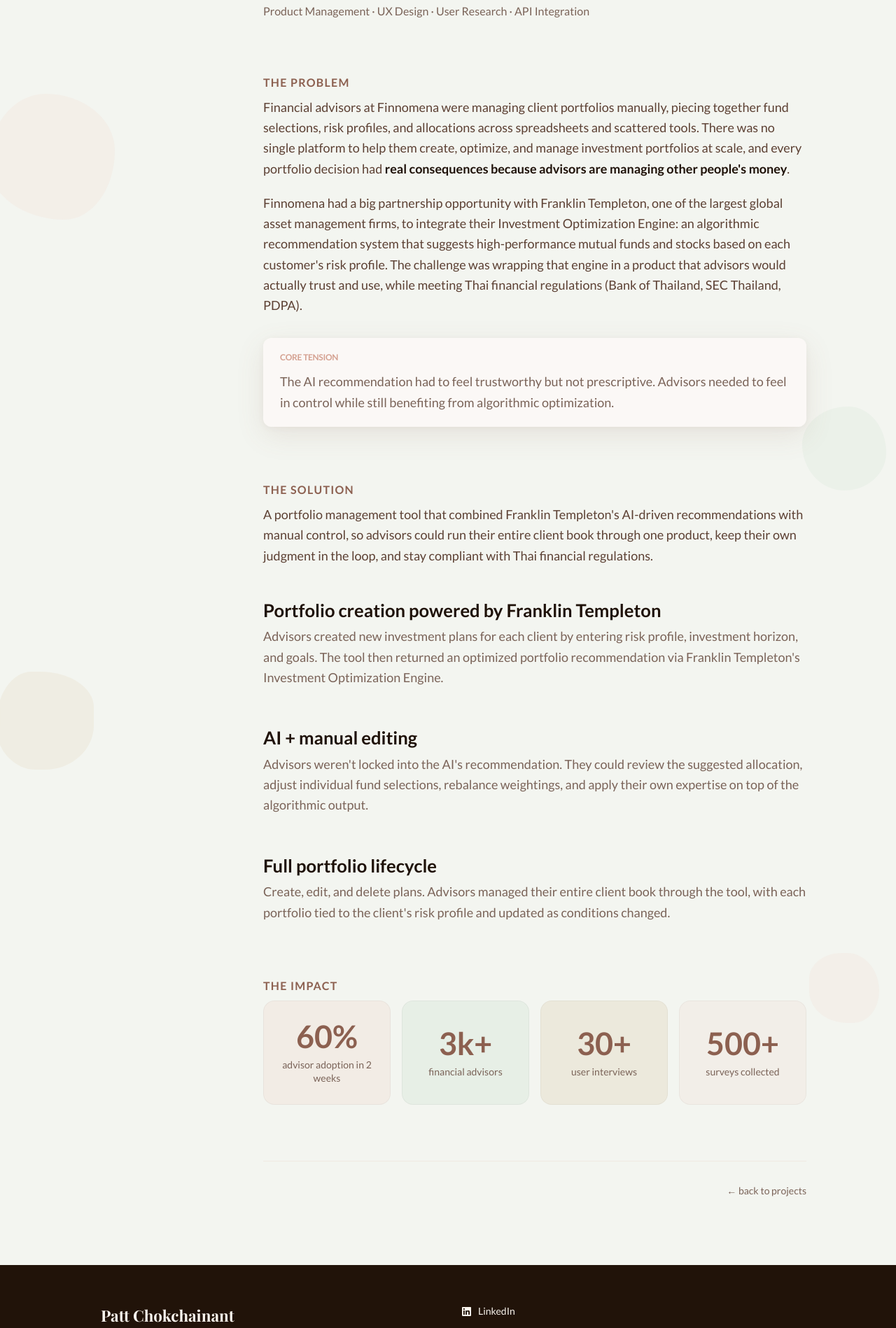
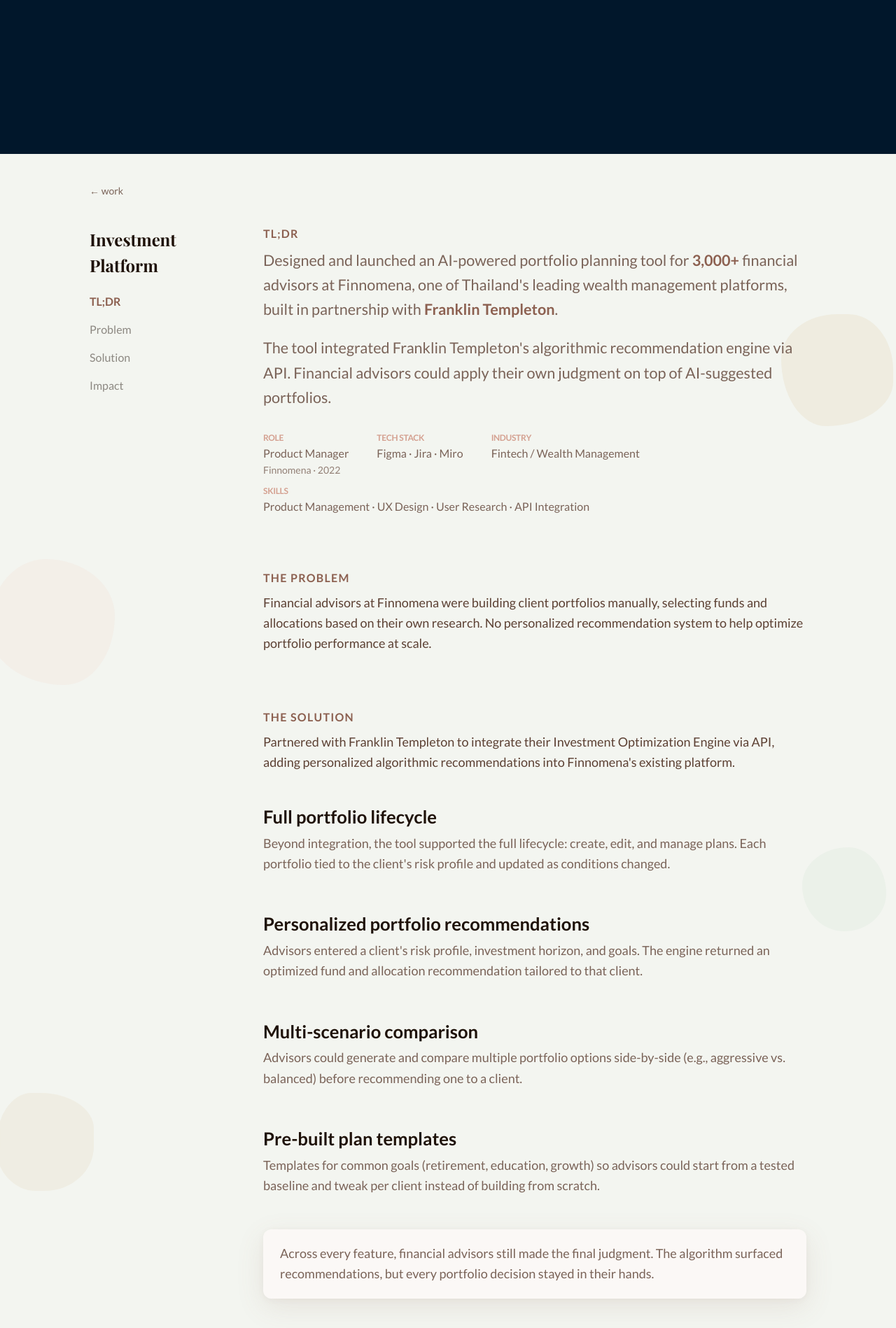
Before and after one commit to pattchok/portfolio, a Next.js app: page /work/finnomena in a window 1280 px wide. Shown: the part 560-2458 px from the top of the page at 70% size. Built offline with nearby package versions, Linux system fonts and the light colour scheme; a web font is replaced by a local one.

Commit message:
update finnomena content

```diff
--- a/app/work/finnomena/page.tsx
+++ b/app/work/finnomena/page.tsx
@@ -1,6 +1,7 @@
 import type { Metadata } from "next";
 import Link from "next/link";
 import FadeIn from "@/components/FadeIn";
+import HeroWorkBg from "@/components/HeroWorkBg";
 import SectionNav, { type SectionNavItem } from "@/components/SectionNav";
 import { LATO } from "@/lib/constants";
 
@@ -67,8 +68,11 @@
 export default function FinnomenaPage() {
   return (
     <main style={{ backgroundColor: "#F3F5F0", overflowX: "clip" }} className="min-h-screen">
+      {/* ── Hero image band ─────────────────────────────────────── */}
+      <HeroWorkBg image="/work/finnomena/finnomena-cover.png" alt="Finnomena" height={780} objectPosition="top" />
+
       {/* ── Back link ───────────────────────────────────────────── */}
-      <div className="max-w-6xl mx-auto px-6 md:px-10 lg:px-16 pt-28">
+      <div className="max-w-6xl mx-auto px-6 md:px-10 lg:px-16 pt-10">
         <FadeIn>
           <Link
             href="/work"
@@ -156,47 +160,13 @@
                 <SectionLabel>The Problem</SectionLabel>
                 <div className="space-y-5 leading-relaxed" style={{ color: "#5C4033" }}>
                   <p>
-                    Financial advisors at Finnomena were managing client
-                    portfolios manually, piecing together fund selections,
-                    risk profiles, and allocations across spreadsheets and
-                    scattered tools. There was no single platform to help
-                    them create, optimize, and manage investment portfolios
-                    at scale, and every portfolio decision had{" "}
-                    <strong className="text-text">
-                      real consequences because advisors are managing other
-                      people&apos;s money
-                    </strong>.
-                  </p>
-                  <p>
-                    Finnomena had a big partnership opportunity with Franklin
-                    Templeton, one of the largest global asset management
-                    firms, to integrate their Investment Optimization Engine:
-                    an algorithmic recommendation system that suggests
-                    high-performance mutual funds and stocks based on each
-                    customer&apos;s risk profile. The challenge was wrapping
-                    that engine in a product that advisors would actually
-                    trust and use, while meeting Thai financial regulations
-                    (Bank of Thailand, SEC Thailand, PDPA).
+                    Financial advisors at Finnomena were building client
+                    portfolios manually, selecting funds and allocations based
+                    on their own research. No personalized recommendation
+                    system to help optimize portfolio performance at scale.
                   </p>
                 </div>
 
-                {/* Callout: the core tension */}
-                <div
-                  className="rounded-xl px-6 py-5 mt-8"
-                  style={{
-                    background: "rgba(253,250,247,0.85)",
-                    boxShadow: "0 12px 40px rgba(140, 96, 80, 0.12), 0 2px 8px rgba(140, 96, 80, 0.06)",
-                  }}
-                >
-                  <p className="text-xs font-bold tracking-tight uppercase text-pink-dark mb-3">
-                    Core tension
-                  </p>
-                  <p className="text-muted leading-relaxed">
-                    The AI recommendation had to feel trustworthy but not
-                    prescriptive. Advisors needed to feel in control while
-                    still benefiting from algorithmic optimization.
-                  </p>
-                </div>
               </section>
             </FadeIn>
 
@@ -210,11 +180,10 @@
                   className="leading-relaxed mb-12 text-lg"
                   style={{ fontFamily: LATO, color: "#5C4033" }}
                 >
-                  A portfolio management tool that combined Franklin
-                  Templeton&apos;s AI-driven recommendations with manual
-                  control, so advisors could run their entire client book
-                  through one product, keep their own judgment in the loop,
-                  and stay compliant with Thai financial regulations.
+                  Partnered with Franklin Templeton to integrate their
+                  Investment Optimization Engine via API, adding personalized
+                  algorithmic recommendations into Finnomena&apos;s existing
+                  platform.
                 </p>
 
                 {/* 3 features */}
@@ -225,14 +194,13 @@
                       className="text-text mb-2"
                       style={{ fontFamily: LATO, fontWeight: 700, fontSize: "clamp(1.35rem, 2.2vw, 1.6rem)", lineHeight: 1.2 }}
                     >
-                      Portfolio creation powered by Franklin Templeton
+                      Full portfolio lifecycle
                     </h3>
                     <p className="text-muted leading-relaxed mb-5 text-lg">
-                      Advisors created new investment plans for each client
-                      by entering risk profile, investment horizon, and
-                      goals. The tool then returned an optimized portfolio
-                      recommendation via Franklin Templeton&apos;s
-                      Investment Optimization Engine.
+                      Beyond integration, the tool supported the full lifecycle:
+                      create, edit, and manage plans. Each portfolio tied
+                      to the client&apos;s risk profile and updated as
+                      conditions changed.
                     </p>
                   </div>
 
@@ -242,14 +210,13 @@
                       className="text-text mb-2"
                       style={{ fontFamily: LATO, fontWeight: 700, fontSize: "clamp(1.35rem, 2.2vw, 1.6rem)", lineHeight: 1.2 }}
                     >
-                      AI + manual editing
+                      Personalized portfolio recommendations
                     </h3>
                     <p className="text-muted leading-relaxed mb-5 text-lg">
-                      Advisors weren&apos;t locked into the AI&apos;s
-                      recommendation. They could review the suggested
-                      allocation, adjust individual fund selections,
-                      rebalance weightings, and apply their own expertise
-                      on top of the algorithmic output.
+                      Advisors entered a client&apos;s risk profile,
+                      investment horizon, and goals. The engine returned an
+                      optimized fund and allocation recommendation tailored
+                      to that client.
                     </p>
                   </div>
 
@@ -259,15 +226,44 @@
                       className="text-text mb-2"
                       style={{ fontFamily: LATO, fontWeight: 700, fontSize: "clamp(1.35rem, 2.2vw, 1.6rem)", lineHeight: 1.2 }}
                     >
-                      Full portfolio lifecycle
+                      Multi-scenario comparison
                     </h3>
                     <p className="text-muted leading-relaxed mb-5 text-lg">
-                      Create, edit, and delete plans. Advisors managed
-                      their entire client book through the tool, with each
-                      portfolio tied to the client&apos;s risk profile and
-                      updated as conditions changed.
+                      Advisors could generate and compare multiple portfolio
+                      options side-by-side (e.g., aggressive vs. balanced)
+                      before recommending one to a client.
                     </p>
                   </div>
+
+                  {/* Feature 4 */}
+                  <div>
+                    <h3
+                      className="text-text mb-2"
+                      style={{ fontFamily: LATO, fontWeight: 700, fontSize: "clamp(1.35rem, 2.2vw, 1.6rem)", lineHeight: 1.2 }}
+                    >
+                      Pre-built plan templates
+                    </h3>
+                    <p className="text-muted leading-relaxed mb-5 text-lg">
+                      Templates for common goals (retirement, education,
+                      growth) so advisors could start from a tested baseline
+                      and tweak per client instead of building from scratch.
+                    </p>
+                  </div>
+                </div>
+
+                {/* Human-in-the-loop callout */}
+                <div
+                  className="rounded-xl px-6 py-5 mt-12"
+                  style={{
+                    background: "rgba(253,250,247,0.85)",
+                    boxShadow: "0 12px 40px rgba(140, 96, 80, 0.12), 0 2px 8px rgba(140, 96, 80, 0.06)",
+                  }}
+                >
+                  <p className="text-muted leading-relaxed">
+                    Across every feature, financial advisors still made the
+                    final judgment. The algorithm surfaced recommendations,
+                    but every portfolio decision stayed in their hands.
+                  </p>
                 </div>
               </section>
             </FadeIn>
```
Also changed, not shown: public/work/finnomena/finnomena-cover.png (added).
